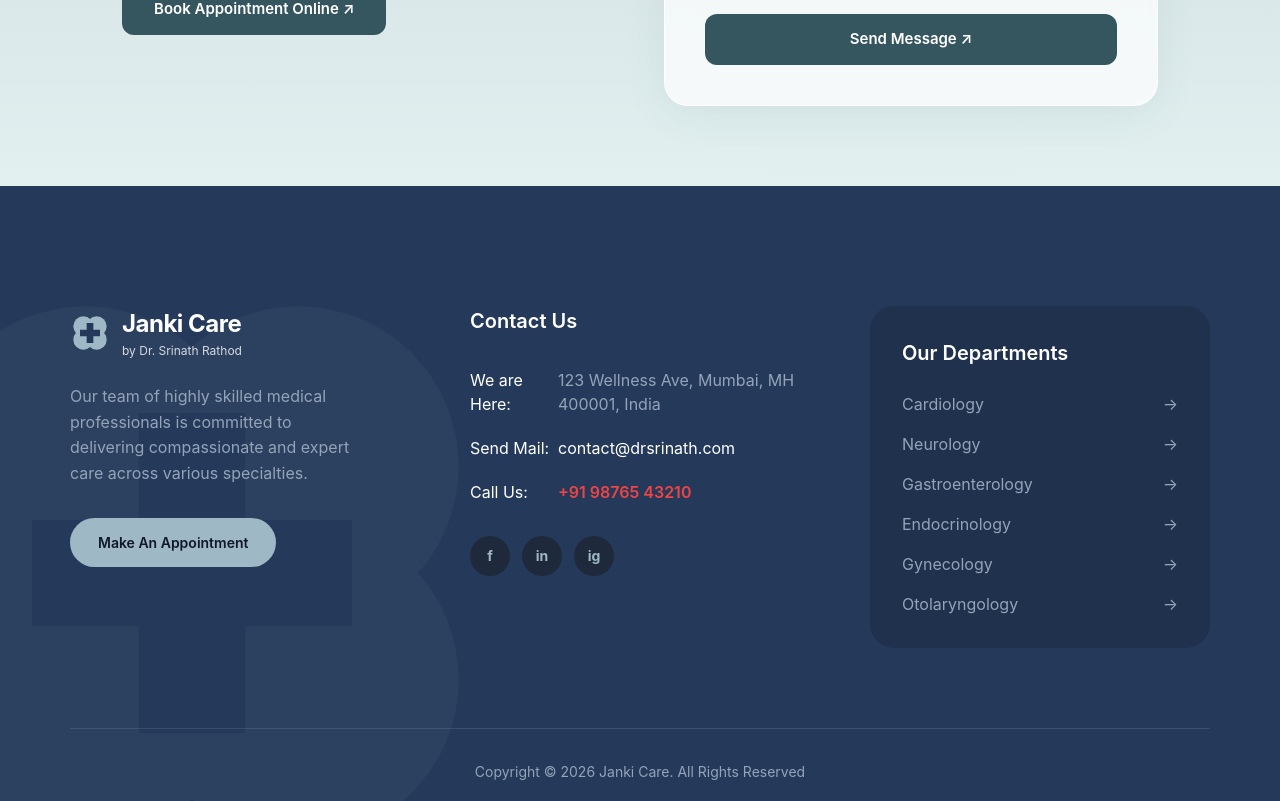
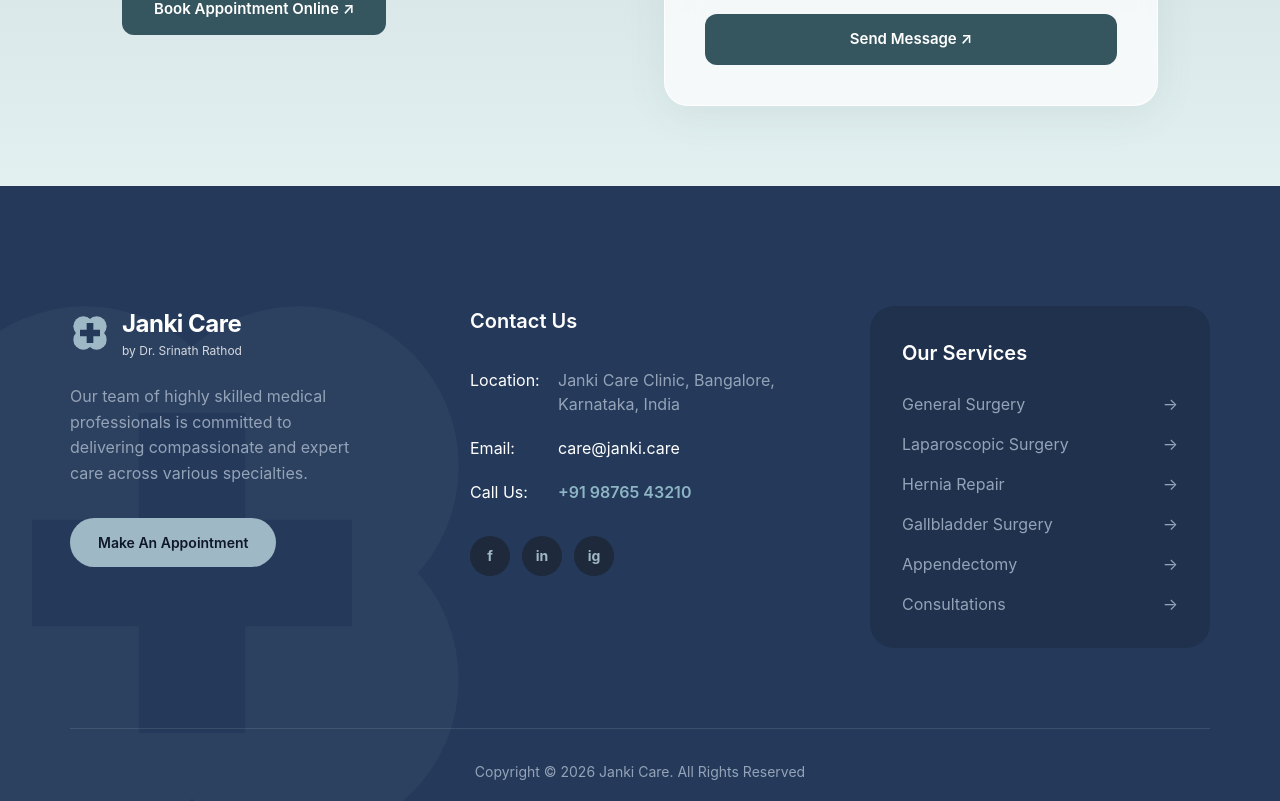
Before and after one commit to mrkartik00/srinath, a React (Vite) app in the folder client/: page /contact in a window 1280 px wide. Shown: the part 922-1723 px from the top of the page. Built offline with nearby package versions, Linux system fonts and the light colour scheme; no server answers.

Commit message:
fix: replace all placeholder/dummy content with real data
- Chat: remove 'GPT-6 • 218 LLMs' placeholder, show 'AI-assisted'
- Footer: fix contact info (address, email, phone), replace departments with actual services
- Contact: fix email address

```diff
--- a/client/src/components/home/Footer.jsx
+++ b/client/src/components/home/Footer.jsx
@@ -77,16 +77,16 @@ export default function Footer() {
 
             <div style={{ display: 'flex', flexDirection: 'column', gap: '20px', marginBottom: '32px' }}>
               <div style={{ display: 'flex', gap: '8px' }}>
-                <span style={{ color: '#ffffff', minWidth: '80px' }}>We are Here:</span>
-                <span>123 Wellness Ave, Mumbai, MH 400001, India</span>
+                <span style={{ color: '#ffffff', minWidth: '80px' }}>Location:</span>
+                <span>Janki Care Clinic, Bangalore, Karnataka, India</span>
               </div>
               <div style={{ display: 'flex', gap: '8px' }}>
-                <span style={{ color: '#ffffff', minWidth: '80px' }}>Send Mail:</span>
-                <span style={{ color: '#ffffff' }}>contact@drsrinath.com</span>
+                <span style={{ color: '#ffffff', minWidth: '80px' }}>Email:</span>
+                <span style={{ color: '#ffffff' }}>care@janki.care</span>
               </div>
               <div style={{ display: 'flex', gap: '8px' }}>
                 <span style={{ color: '#ffffff', minWidth: '80px' }}>Call Us:</span>
-                <span style={{ color: '#ef4444', fontWeight: 600 }}>+91 98765 43210</span>
+                <span style={{ color: '#8db5c4', fontWeight: 600 }}>+91 98765 43210</span>
               </div>
             </div>
 
@@ -120,9 +120,9 @@ export default function Footer() {
               borderRadius: '24px',
               padding: '32px'
             }}>
-              <h4 style={{ color: '#ffffff', fontSize: '20px', fontWeight: 600, margin: '0 0 24px 0' }}>Our Departments</h4>
+              <h4 style={{ color: '#ffffff', fontSize: '20px', fontWeight: 600, margin: '0 0 24px 0' }}>Our Services</h4>
               <ul style={{ listStyle: 'none', padding: 0, margin: 0, display: 'flex', flexDirection: 'column', gap: '16px' }}>
-                {['Cardiology', 'Neurology', 'Gastroenterology', 'Endocrinology', 'Gynecology', 'Otolaryngology'].map(dept => (
+                {['General Surgery', 'Laparoscopic Surgery', 'Hernia Repair', 'Gallbladder Surgery', 'Appendectomy', 'Consultations'].map(dept => (
                   <li key={dept}>
                     <a href="#" style={{
                       color: '#94a3b8',
--- a/client/src/pages/Chat.jsx
+++ b/client/src/pages/Chat.jsx
@@ -258,7 +258,7 @@ export default function Chat({ isEmbedded = false }) {
                         </svg>
                       </div>
                       <p className="text-[13px] text-[#6B7C84] mt-0.5">
-                        GPT-6 • 218 LLMs • 118 left this month
+                        AI-assisted • Escalates to doctor when needed
                       </p>
                     </div>
                   </div>
--- a/client/src/pages/Contact/index.jsx
+++ b/client/src/pages/Contact/index.jsx
@@ -5,7 +5,7 @@ import '../../styles/home.css';
 const CONTACT_INFO = [
   { icon: '📍', label: 'Clinic Address', value: 'Janki Care Clinic, Bangalore, Karnataka' },
   { icon: '📞', label: 'Phone', value: '+91 98765 43210' },
-  { icon: '✉️', label: 'Email', value: 'contact@drsrinath.in' },
+  { icon: '✉️', label: 'Email', value: 'care@janki.care' },
   { icon: '🕐', label: 'Clinic Hours', value: 'Mon–Sat: 9:00 AM – 6:00 PM' },
 ];
 
```
